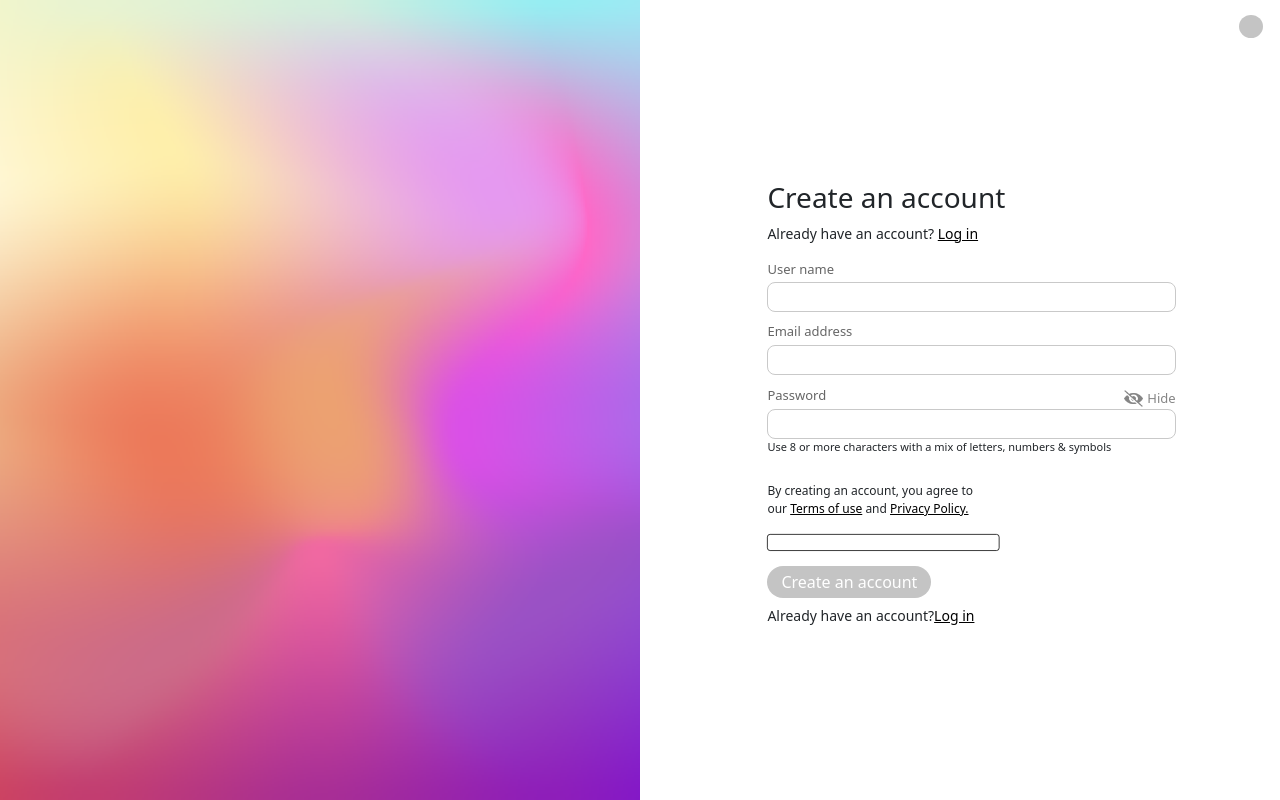
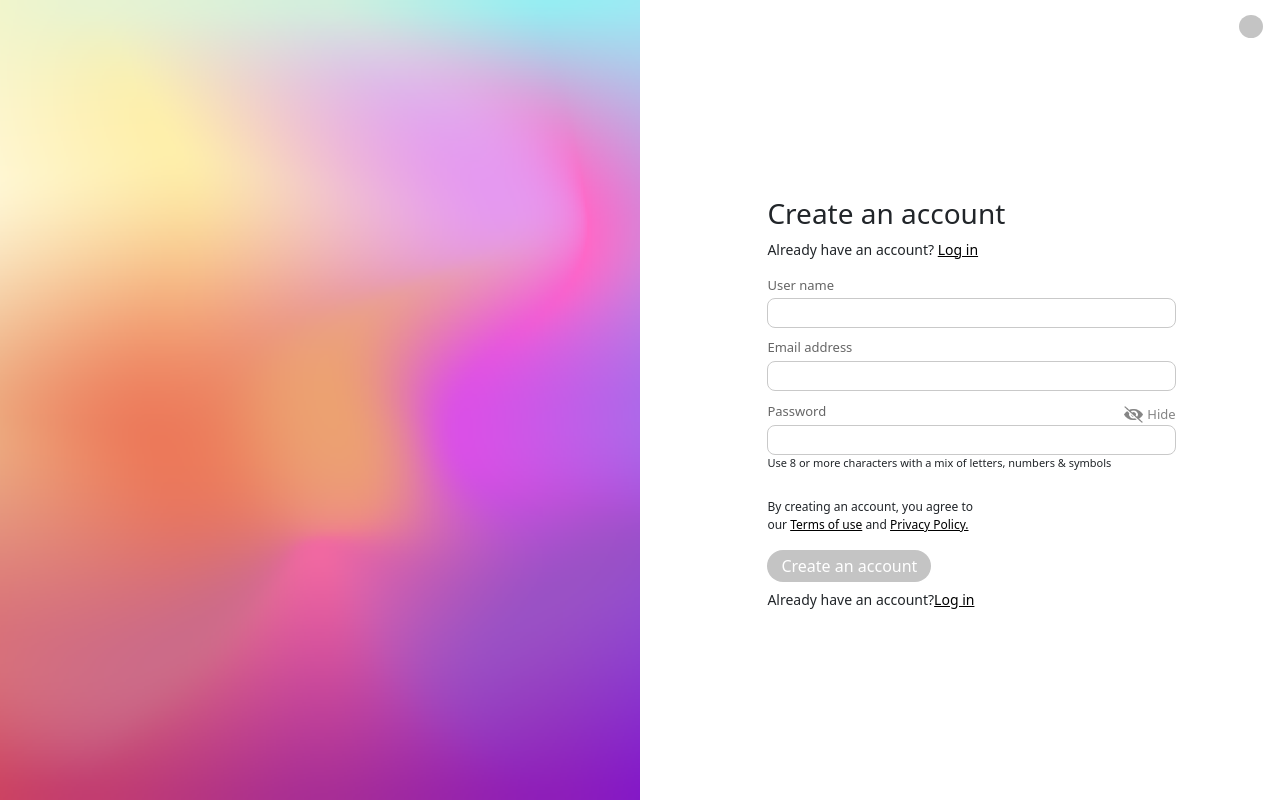
Before and after one commit to MalixxTalha/SignUp_2, a plain HTML site: page index.html in a window 1280 px wide. Drawn offline with nearby package versions, Linux system fonts and the light colour scheme.

Commit message:
Update style.css

```diff
--- a/assets/css/style.css
+++ b/assets/css/style.css
@@ -149,19 +149,3 @@ button[type="submit"]:hover {
 }
 
 /* customize google recapture */
-.g-recaptcha {
-    transform: scale(0.77);
-    -webkit-transform: scale(0.77);
-    transform-origin: 0 0;
-    -webkit-transform-origin: 0 0;
-    background-color: white; /* Background color */
-    border: 1px solid black; /* Border color */
-    padding: 10px; /* Adjust padding if needed */
-    border-radius: 4px; /* Optional: rounded corners */
-    width: 302px; /* Adjust to fit the scaled reCAPTCHA */
-}
-
-/* Hide the original reCAPTCHA background */
-.g-recaptcha > div {
-    background: none !important;
-}
```
